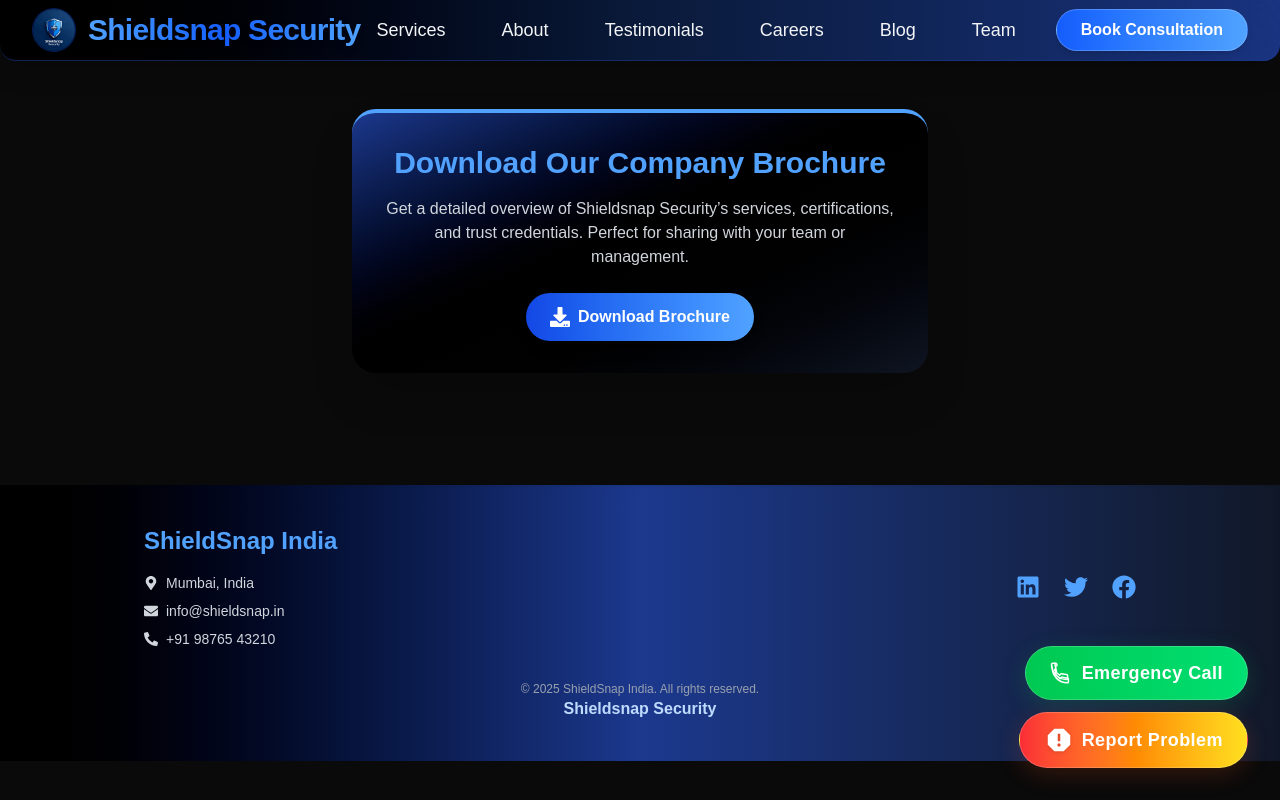
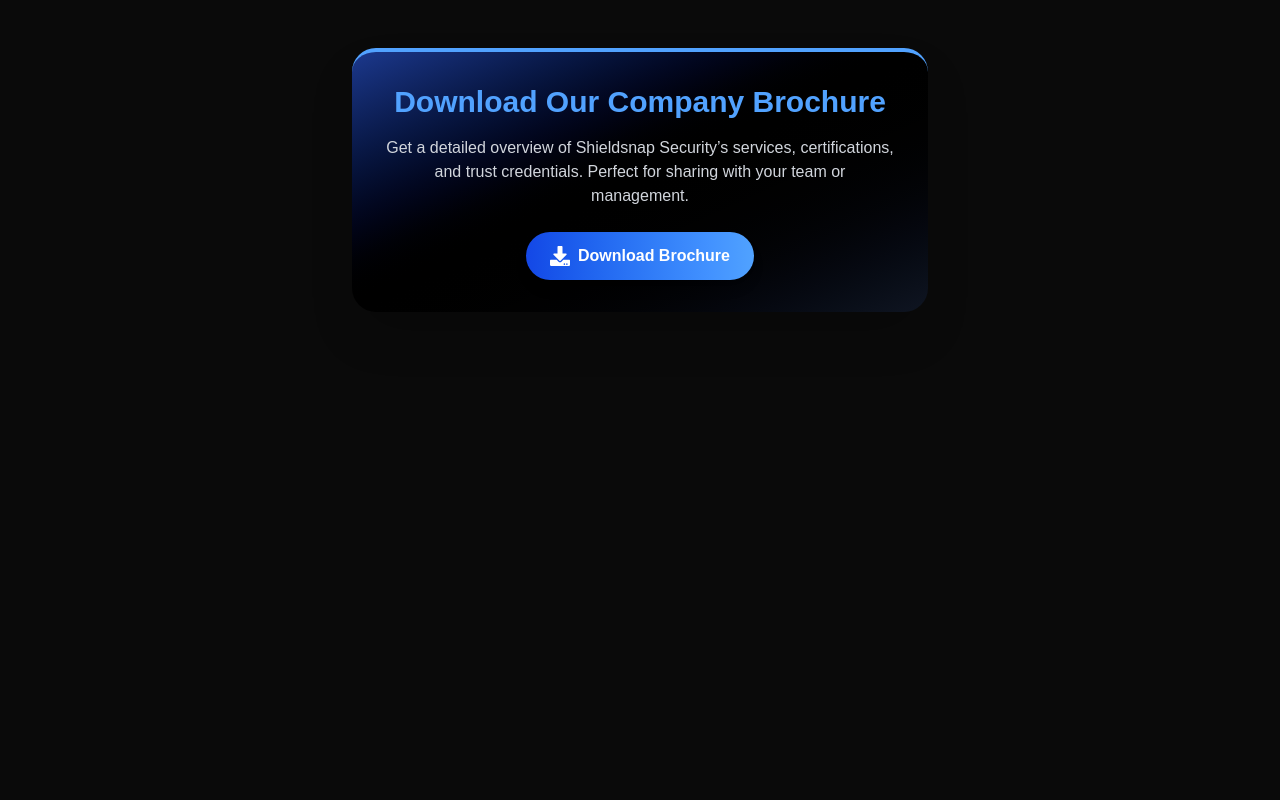
Before and after one commit to Vinaygp007/security, a Next.js app: page /brochure in a window 1280 px wide. Built offline with nearby package versions, Linux system fonts and the light colour scheme.

Commit message:
first comment

```diff
--- a/src/app/brochure/page.tsx
+++ b/src/app/brochure/page.tsx
@@ -1,13 +1,8 @@
-
-import Navbar from "../../component/sections/navbar";
-import Footer from "../../component/sections/footer";
 import { FaDownload } from "react-icons/fa";
 
 
 export default function BrochurePage() {
   return (
-    <>
-      <Navbar />
       <section className="w-full flex flex-col items-center justify-center py-12 animate-fade-in">
         <div className="bg-gradient-to-br from-blue-900 via-black to-gray-900/80 rounded-3xl shadow-2xl p-8 border-t-4 border-blue-400 flex flex-col items-center max-w-xl w-full">
           <h2 className="text-2xl md:text-3xl font-extrabold text-blue-400 mb-4 text-center">
@@ -25,7 +20,5 @@ export default function BrochurePage() {
           </a>
         </div>
       </section>
-      <Footer />
-    </>
   );
 }
```
